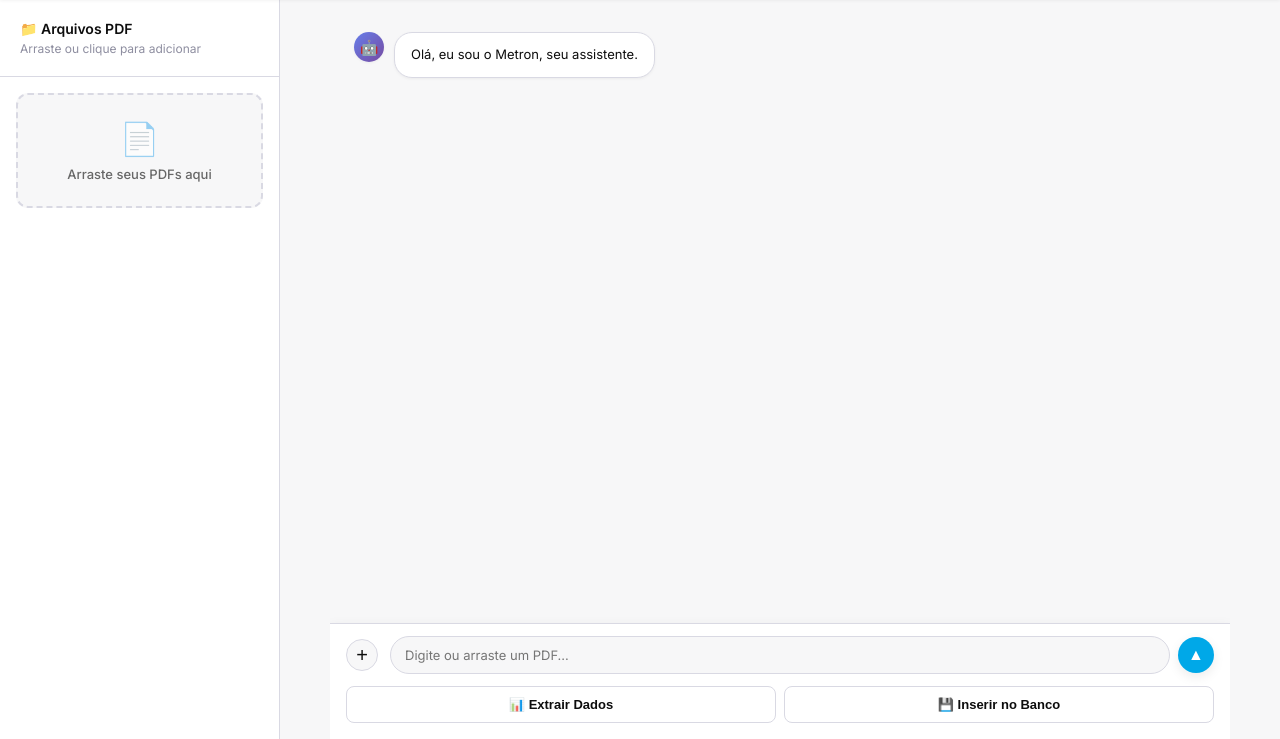
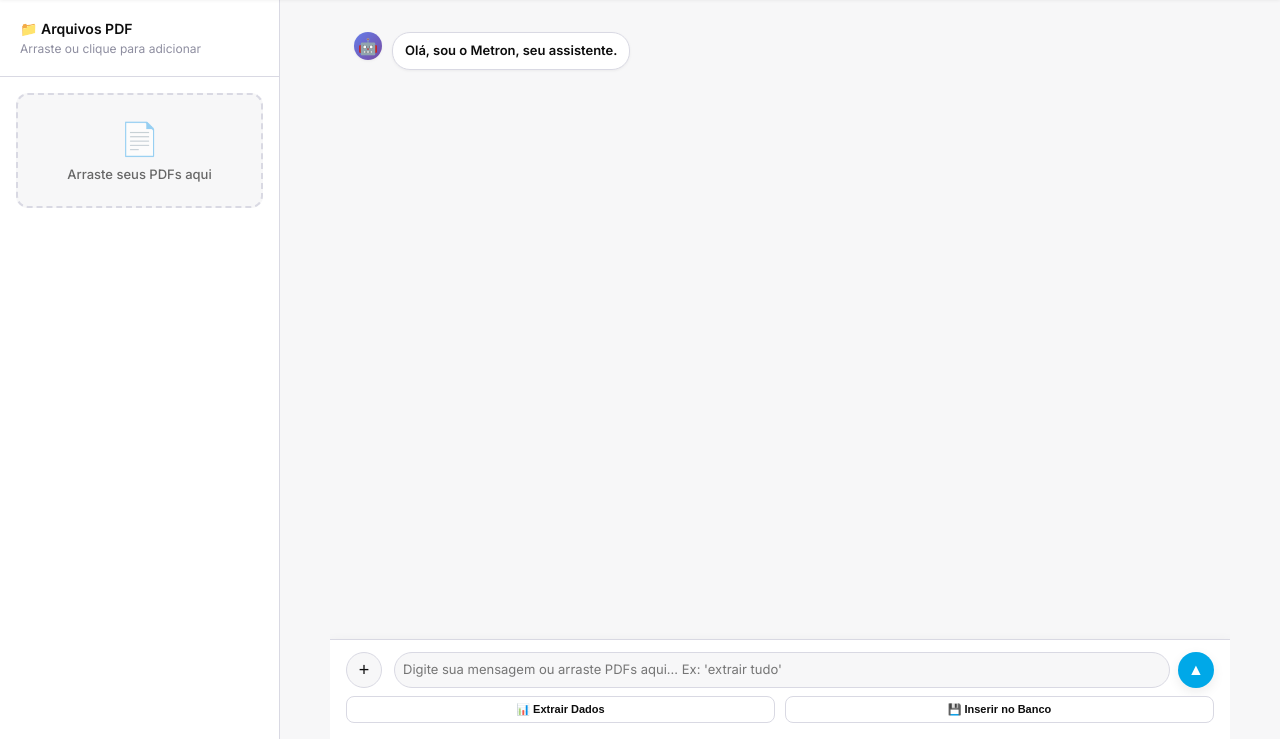
Before and after one commit to Idelcio/conversor_python, a Flask app: page / in a window 1280 px wide. Shown: the part 61-800 px from the top of the page. Run offline with Flask 3, Linux system fonts and the light colour scheme.

Commit message:
Layout chat ok

```diff
--- a/static/js/gocal_chat.js
+++ b/static/js/gocal_chat.js
@@ -1,5 +1,14 @@
 let uploadedFiles = [];
 let extractedData = null;
+let currentUserId = new URLSearchParams(window.location.search).get('user_id') || null;
+
+// Escuta mensagem do Pai (Widget Loader) com o contexto do usuario
+window.addEventListener('message', (event) => {
+    if (event.data && event.data.type === 'set_user_ctx') {
+        currentUserId = event.data.user_id;
+        console.log("[Chat] Contexto de usuario recebido:", currentUserId);
+    }
+});
 
 const uploadBox = document.getElementById('uploadBox');
 const fileInput = document.getElementById('fileInput');
@@ -679,12 +688,13 @@ async function insertarNoBanco() {
     }
 
     // Tenta pegar o user_id do campo oculto (injetado pelo Gocal/Widget)
-    // Se não tiver, tenta do prompt manual (fallback)
-    let userId = document.getElementById('integrationUserId').value;
-    if (!userId) {
-        userId = prompt('Digite o ID do usuário (user_id):');
-        if (!userId) return;
+    // Se não tiver, usa contexto do postMessage ou fallback
+    let userId = null;
+    const integrationField = document.getElementById('integrationUserId');
+    if (integrationField && integrationField.value) {
+        userId = integrationField.value;
     }
+    if (!userId) userId = currentUserId || 1;
 
     addLoadingMessage();
 
@@ -1125,4 +1135,34 @@ if (window.innerWidth <= 480) {
     if (closeBtn) closeBtn.style.display = 'block';
 }
 
-// Listener de Enter duplicado removido - ja existe em keypress acima
+// ==========================================
+// ESTILOS DO EDITOR JSON (Injetado dinamicamente)
+// ==========================================
+const styleJSON = document.createElement('style');
+styleJSON.innerHTML = `
+    .json-editor-container { font-family: 'Consolas', 'Monaco', monospace; font-size: 13px; line-height: 1.6; color: #444; }
+    .instrument-cards { display: flex; flex-direction: column; gap: 16px; }
+    .instrument-card { border: 1px solid #e0e0e0; border-radius: 8px; background: #fff; box-shadow: 0 2px 4px rgba(0,0,0,0.05); overflow: hidden; }
+    .card-header { background: #f8f9fa; padding: 12px 16px; border-bottom: 1px solid #eee; display: flex; justify-content: space-between; align-items: center; cursor: pointer; user-select: none; }
+    .card-header:hover { background: #f1f3f4; }
+    .card-body { padding: 16px; display: block; }
+    .json-object { margin-left: 20px; border-left: 1px solid #eee; padding-left: 8px; }
+    .json-line { display: flex; align-items: center; margin-bottom: 6px; }
+    .json-key { color: #880088; font-weight: 600; margin-right: 8px; white-space: nowrap; }
+    .json-string { color: #2a8b3c; }
+    .json-number { color: #d32f2f; }
+    .json-boolean { color: #0000ff; font-weight: bold; }
+    .json-null { color: #888; font-style: italic; }
+    .json-input { border: 1px solid #ddd; border-radius: 4px; padding: 4px 8px; font-family: inherit; font-size: inherit; color: inherit; background: #fafafa; width: 100%; max-width: 250px; transition: all 0.2s; }
+    .json-input:focus { border-color: #2196F3; background: #fff; outline: none; box-shadow: 0 0 0 2px rgba(33, 150, 243, 0.1); }
+    .collapse-btn { background: none; border: none; color: #888; cursor: pointer; font-size: 10px; width: 20px; padding: 0; margin-right: 4px; }
+
+    /* Overrides de Layout do Chat (Compacto) */
+    .message-content { font-size: 13px !important; padding: 8px 12px !important; }
+    #chatInput { font-size: 13px !important; padding: 8px !important; min-height: 36px !important; }
+    #attachBtn { width: 36px !important; height: 36px !important; padding: 0 !important; font-size: 18px !important; display: flex !important; align-items: center !important; justify-content: center !important; }
+    #sendBtn { width: 36px !important; height: 36px !important; padding: 0 !important; display: flex !important; align-items: center !important; justify-content: center !important; }
+    .input-area { padding: 10px !important; gap: 8px !important; }
+    .avatar { width: 28px !important; height: 28px !important; font-size: 16px !important; }
+`;
+document.head.appendChild(styleJSON);
--- a/templates/gocal_chat.html
+++ b/templates/gocal_chat.html
@@ -61,39 +61,28 @@
                 <div class="message bot">
                     <div class="avatar">🤖</div>
                     <div class="message-content">
-                        Olá, eu sou o Metron, seu assistente.
+                        <strong>Olá, sou o Metron, seu assistente.</strong>
                     </div>
                 </div>
             </div>
 
             <!-- Área de Input -->
             <div class="chat-input-area">
-                <!-- Lista de Arquivos (Movida para Cá) -->
-                <div id="filesList" class="files-list" style="display: none; margin-bottom: 10px;">
-                    <div class="files-list-title">Arquivos Anexados:</div>
-                    <div id="filesContainer"></div>
+                <div class="input-wrapper">
+                    <button class="attach-btn" id="attachBtn" title="Anexar PDFs">
+                        +
+                    </button>
+                    <textarea class="chat-input" id="chatInput" rows="1"
+                        placeholder="Digite sua mensagem ou arraste PDFs aqui... Ex: 'extrair tudo'"
+                        autocomplete="off"></textarea>
+                    <button class="send-btn" id="sendBtn">▲</button>
                 </div>
 
-                <div class="input-wrapper">
-                    <button id="attachBtn" class="attach-btn" title="Adicionar PDF">
-                        +
-                    </button>
-                    <textarea id="chatInput" class="chat-input" placeholder="Digite ou arraste um PDF..." rows="1"
-                        oninput="this.style.height='auto'; this.style.height=this.scrollHeight+'px'"></textarea>
-                    <button id="sendBtn" class="send-btn">
-                        ▲
-                    </button>
-                </div>
-
-                <!-- Action Bar (Forçando Flex Row) -->
-                <div class="action-bar" id="actionBar"
-                    style="display: flex; flex-direction: row; gap: 8px; margin-top: 12px; opacity: 1; transform: none; pointer-events: all;">
-                    <button class="action-btn" onclick="solicitarExtracao()"
-                        style="flex: 1; padding: 10px 4px; font-size: 13px;">
+                <div class="action-bar" id="actionBar" style="display: flex; flex-direction: row; gap: 10px;">
+                    <button class="action-btn" onclick="solicitarExtracao()">
                         📊 Extrair Dados
                     </button>
-                    <button class="action-btn" onclick="insertarNoBanco()"
-                        style="flex: 1; padding: 10px 4px; font-size: 13px;">
+                    <button class="action-btn" onclick="insertarNoBanco()">
                         💾 Inserir no Banco
                     </button>
                 </div>
```
Also changed, not shown: static/js/widget_loader.js (+11 -1 lines).
